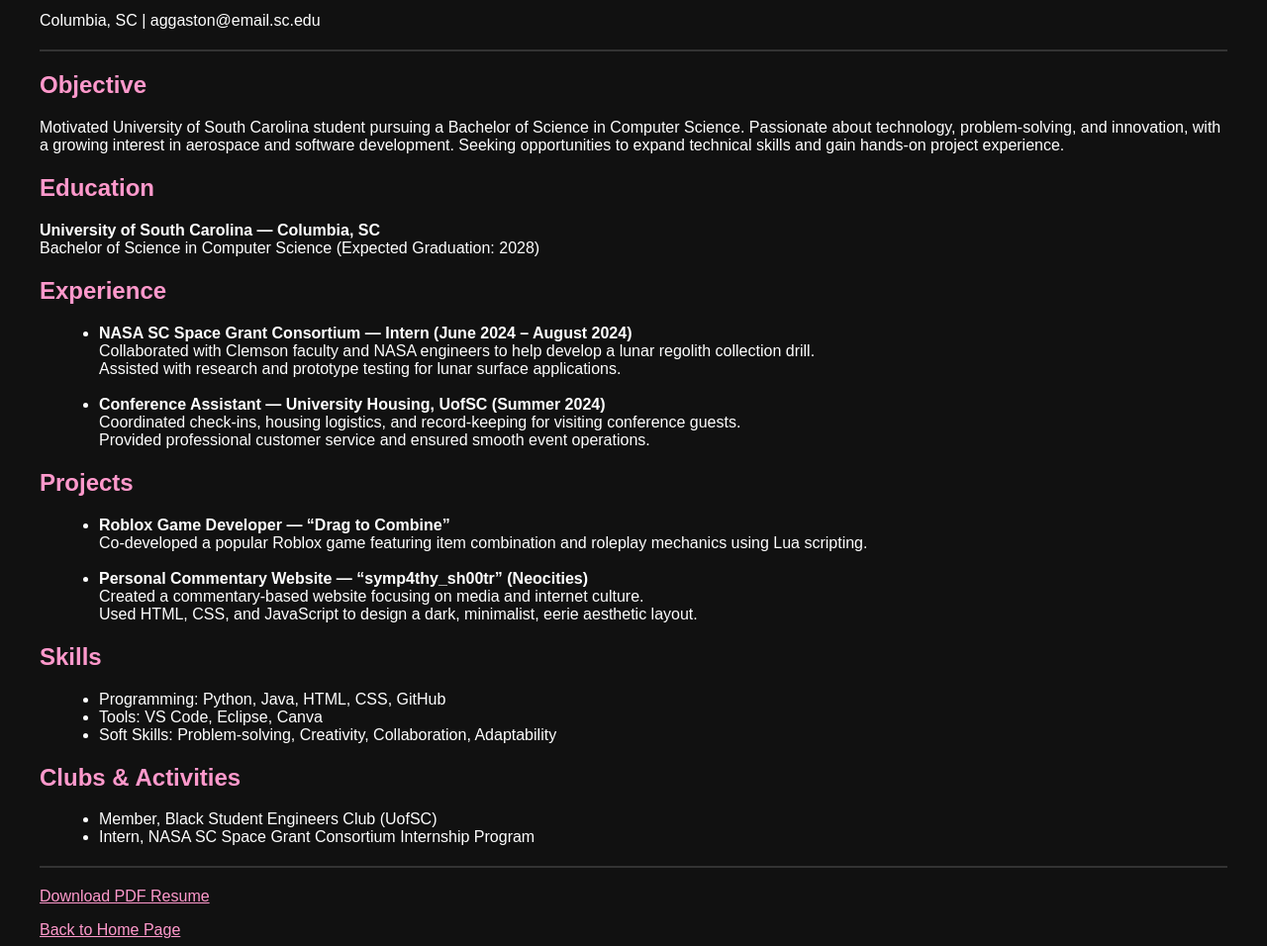
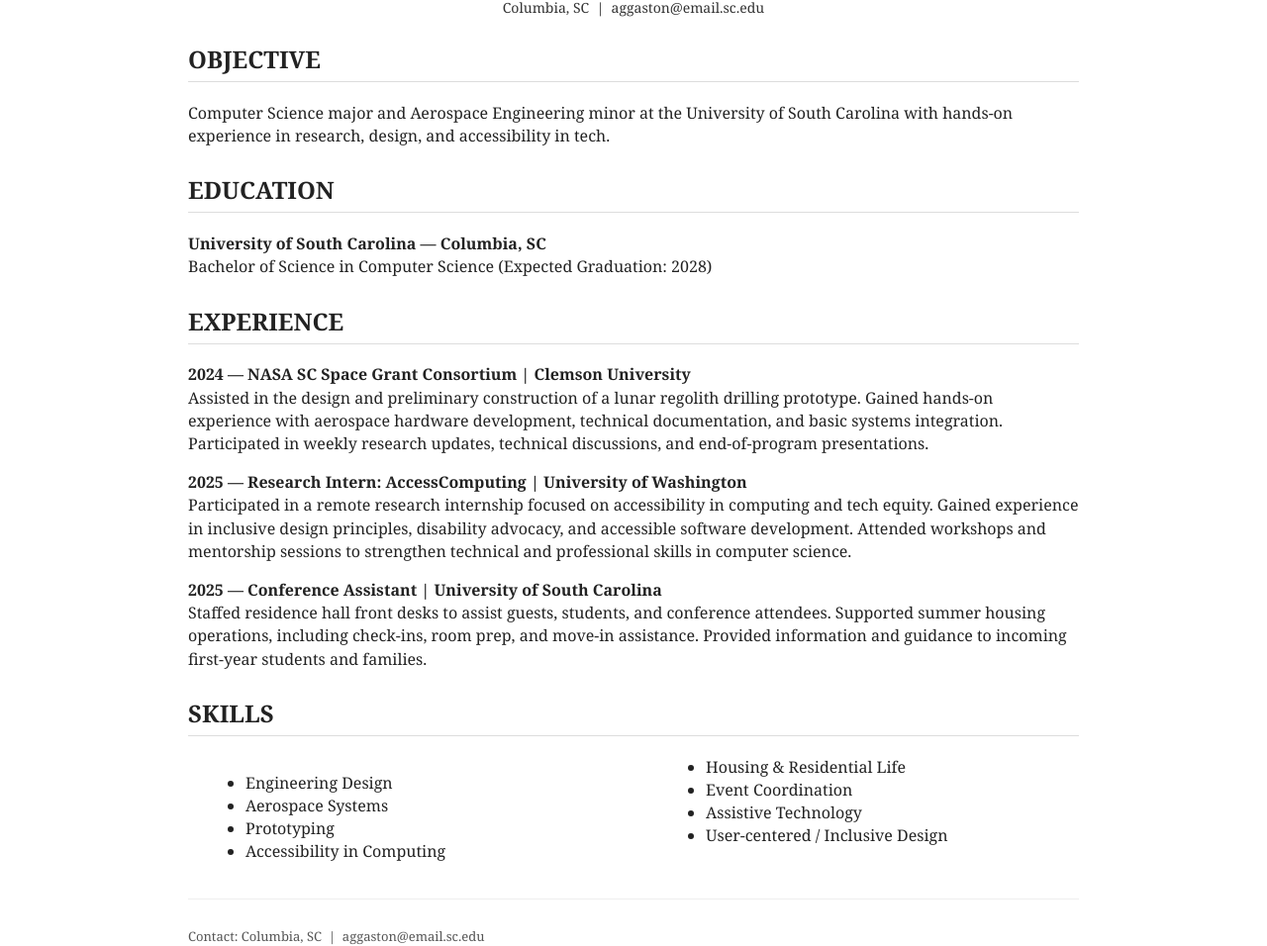
Before and after one commit to aggaston2023/project-management-2, a plain HTML site: page resume.html in a window 1280 px wide. Shown: the part 86-1042 px from the top of the page at 99% size. Drawn offline with Linux system fonts and the light colour scheme.

Commit message:
Update resume.html
Update resume content

```diff
--- a/resume.html
+++ b/resume.html
@@ -1,74 +1,74 @@
 <!DOCTYPE html>
 <html lang="en">
 <head>
-  <meta charset="UTF-8">
-  <meta name="viewport" content="width=device-width, initial-scale=1.0">
-  <title>Alyssia Gaston – Resume</title>
+  <meta charset="utf-8" />
+  <meta name="viewport" content="width=device-width,initial-scale=1" />
+  <title>Alyssia Gaston — Resume</title>
   <style>
-    body {font-family: Arial, sans-serif; margin:40px; background:#111; color:#fff;}
-    h1, h2 {color:#ff99cc;}
-    a {color:#ff99cc;}
-    ul {margin-left: 20px;}
-    hr {border:1px solid #333; margin:20px 0;}
+    body{font-family: Georgia, "Times New Roman", serif; max-width:900px; margin:40px auto; color:#111; background:#fff;}
+    header {text-align:center; margin-bottom:18px;}
+    h1{letter-spacing:6px; margin:0; font-size:28px;}
+    .contact {font-size:14px; color:#333; margin-top:6px;}
+    h2{margin-top:26px; color:#222; border-bottom:1px solid #ddd; padding-bottom:6px;}
+    p, li {line-height:1.45; color:#222;}
+    ul {margin-left:18px;}
+    .skills{columns:2; -webkit-columns:2; column-gap:30px;}
+    hr{margin:28px 0; border:none; border-top:1px solid #eee;}
+    .small {font-size:13px; color:#555;}
   </style>
 </head>
 <body>
-  <h1>Alyssia Gaston</h1>
-  <p>Columbia, SC | aggaston@email.sc.edu</p>
-  <hr>
+  <header>
+    <h1>ALYSSIA GASTON</h1>
+    <div class="contact">Columbia, SC &nbsp;|&nbsp; aggaston@email.sc.edu</div>
+  </header>
 
-  <h2>Objective</h2>
-  <p>Motivated University of South Carolina student pursuing a Bachelor of Science in Computer Science. Passionate about technology, problem-solving, and innovation, with a growing interest in aerospace and software development. Seeking opportunities to expand technical skills and gain hands-on project experience.</p>
+  <section>
+    <h2>OBJECTIVE</h2>
+    <p>Computer Science major and Aerospace Engineering minor at the University of South Carolina with hands-on experience in research, design, and accessibility in tech.</p>
+  </section>
 
-  <h2>Education</h2>
-  <p><strong>University of South Carolina — Columbia, SC</strong><br>
-     Bachelor of Science in Computer Science (Expected Graduation: 2028)</p>
+  <section>
+    <h2>EDUCATION</h2>
+    <p><strong>University of South Carolina — Columbia, SC</strong><br>
+    Bachelor of Science in Computer Science (Expected Graduation: 2028)</p>
+  </section>
 
-  <h2>Experience</h2>
-  <ul>
-    <li>
-      <strong>NASA SC Space Grant Consortium — Intern (June 2024 – August 2024)</strong><br>
-      Collaborated with Clemson faculty and NASA engineers to help develop a lunar regolith collection drill.<br>
-      Assisted with research and prototype testing for lunar surface applications.
-    </li>
-    <br>
-    <li>
-      <strong>Conference Assistant — University Housing, UofSC (Summer 2024)</strong><br>
-      Coordinated check-ins, housing logistics, and record-keeping for visiting conference guests.<br>
-      Provided professional customer service and ensured smooth event operations.
-    </li>
-  </ul>
+  <section>
+    <h2>EXPERIENCE</h2>
 
-  <h2>Projects</h2>
-  <ul>
-    <li>
-      <strong>Roblox Game Developer — “Drag to Combine”</strong><br>
-      Co-developed a popular Roblox game featuring item combination and roleplay mechanics using Lua scripting.
-    </li>
-    <br>
-    <li>
-      <strong>Personal Commentary Website — “symp4thy_sh00tr” (Neocities)</strong><br>
-      Created a commentary-based website focusing on media and internet culture.<br>
-      Used HTML, CSS, and JavaScript to design a dark, minimalist, eerie aesthetic layout.
-    </li>
-  </ul>
+    <p><strong>2024 — NASA SC Space Grant Consortium | Clemson University</strong><br>
+    Assisted in the design and preliminary construction of a lunar regolith drilling prototype. Gained hands-on experience with aerospace hardware development, technical documentation, and basic systems integration. Participated in weekly research updates, technical discussions, and end-of-program presentations.</p>
 
-  <h2>Skills</h2>
-  <ul>
-    <li>Programming: Python, Java, HTML, CSS, GitHub</li>
-    <li>Tools: VS Code, Eclipse, Canva</li>
-    <li>Soft Skills: Problem-solving, Creativity, Collaboration, Adaptability</li>
-  </ul>
+    <p><strong>2025 — Research Intern: AccessComputing | University of Washington</strong><br>
+    Participated in a remote research internship focused on accessibility in computing and tech equity. Gained experience in inclusive design principles, disability advocacy, and accessible software development. Attended workshops and mentorship sessions to strengthen technical and professional skills in computer science.</p>
 
-  <h2>Clubs & Activities</h2>
-  <ul>
-    <li>Member, Black Student Engineers Club (UofSC)</li>
-    <li>Intern, NASA SC Space Grant Consortium Internship Program</li>
-  </ul>
+    <p><strong>2025 — Conference Assistant | University of South Carolina</strong><br>
+    Staffed residence hall front desks to assist guests, students, and conference attendees. Supported summer housing operations, including check-ins, room prep, and move-in assistance. Provided information and guidance to incoming first-year students and families.</p>
+  </section>
+
+  <section>
+    <h2>SKILLS</h2>
+    <div class="skills">
+      <ul>
+        <li>Engineering Design</li>
+        <li>Aerospace Systems</li>
+        <li>Prototyping</li>
+        <li>Accessibility in Computing</li>
+      </ul>
+      <ul>
+        <li>Housing & Residential Life</li>
+        <li>Event Coordination</li>
+        <li>Assistive Technology</li>
+        <li>User-centered / Inclusive Design</li>
+      </ul>
+    </div>
+  </section>
 
   <hr>
+  <p class="small">Contact: Columbia, SC &nbsp;|&nbsp; aggaston@email.sc.edu</p>
 
-  <p><a href="Alyssia_Gaston_Resume.pdf" download>Download PDF Resume</a></p>
+  <p><a href="Alyssia_Gaston_Resume.pdf" download>Download Resume (PDF)</a></p>
   <p><a href="index.html">Back to Home Page</a></p>
 </body>
 </html>
```
